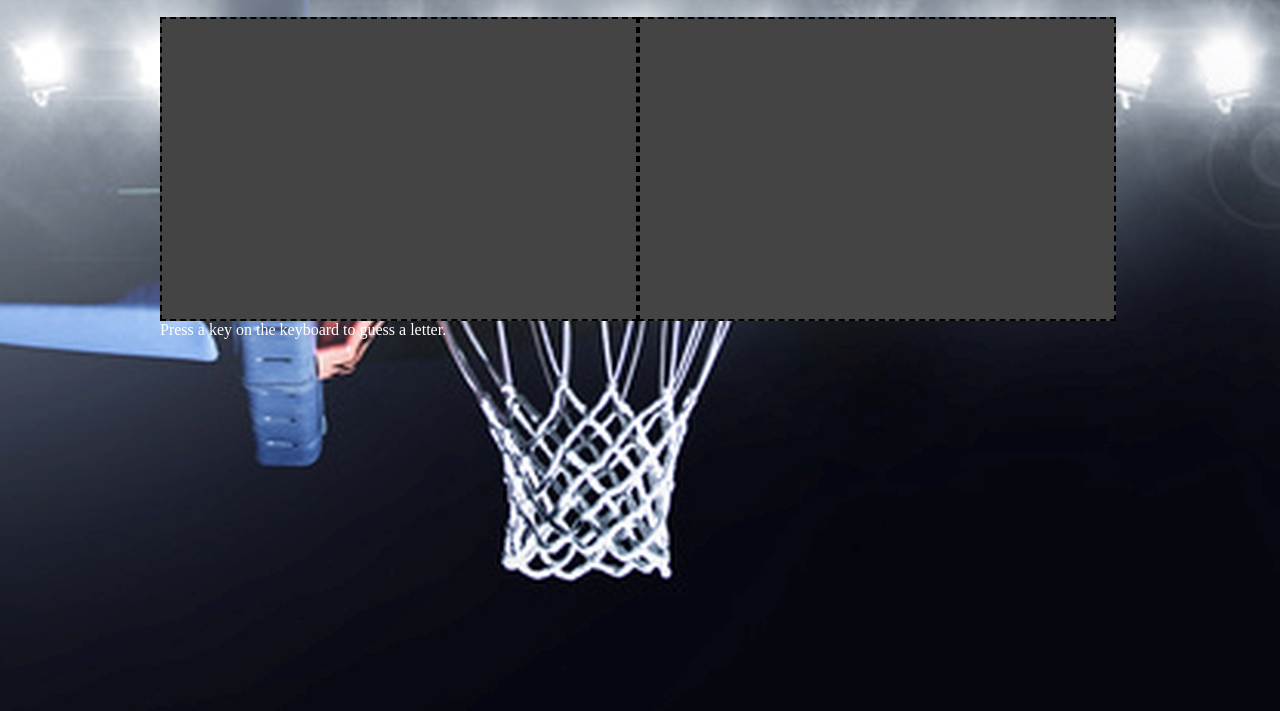
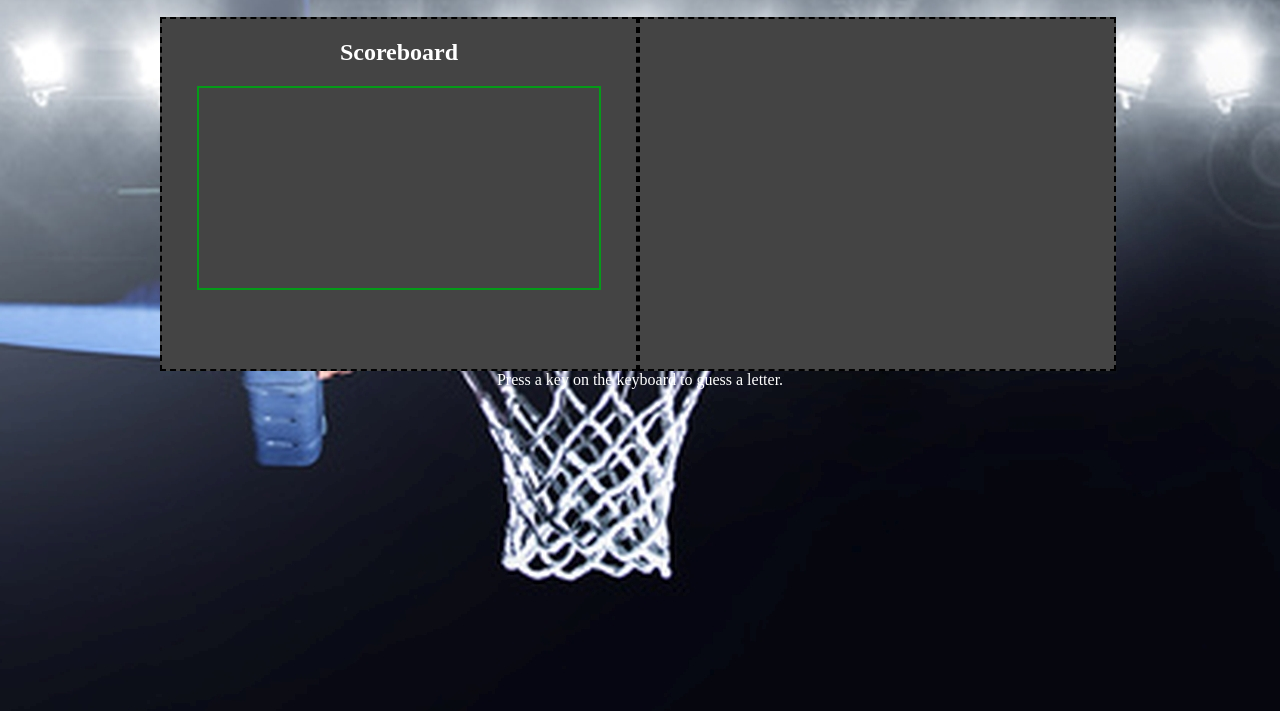
Before and after one commit to MisaZander/Word-Guess-Game, a plain HTML site: page index.html in a window 1280 px wide. Shown: the part 110-821 px from the top of the page. Drawn offline with Linux system fonts and the light colour scheme.

Commit message:
Create a scoreboard outline

```diff
--- a/assets/stylesheets/main.css
+++ b/assets/stylesheets/main.css
@@ -18,6 +18,7 @@ body {
 /* Text */
 p {
     color: #fff;
+    text-align: center;
 }
 
 h1, h2 {
@@ -33,9 +34,19 @@ h1, h2 {
 }
 
 .section {
-    height: 300px;
+    height: 350px;
     width: 474px;
     float: left;
     border: #000 dashed 2px;
     background-color: #444;
+    overflow: hidden;
 }
+
+/* Scoreboard */
+
+#scoreboard {
+    width: 400px;
+    height: 200px;
+    margin: 0 35px;
+    border: 2px solid #049b18;
+}
--- a/index.html
+++ b/index.html
@@ -15,7 +15,10 @@
 
          <div class="section-container">
             <div class="section">
+                <h2>Scoreboard</h2>
+                <div id="scoreboard">
 
+                </div>
             </div>
             <div class="section">
 
```
